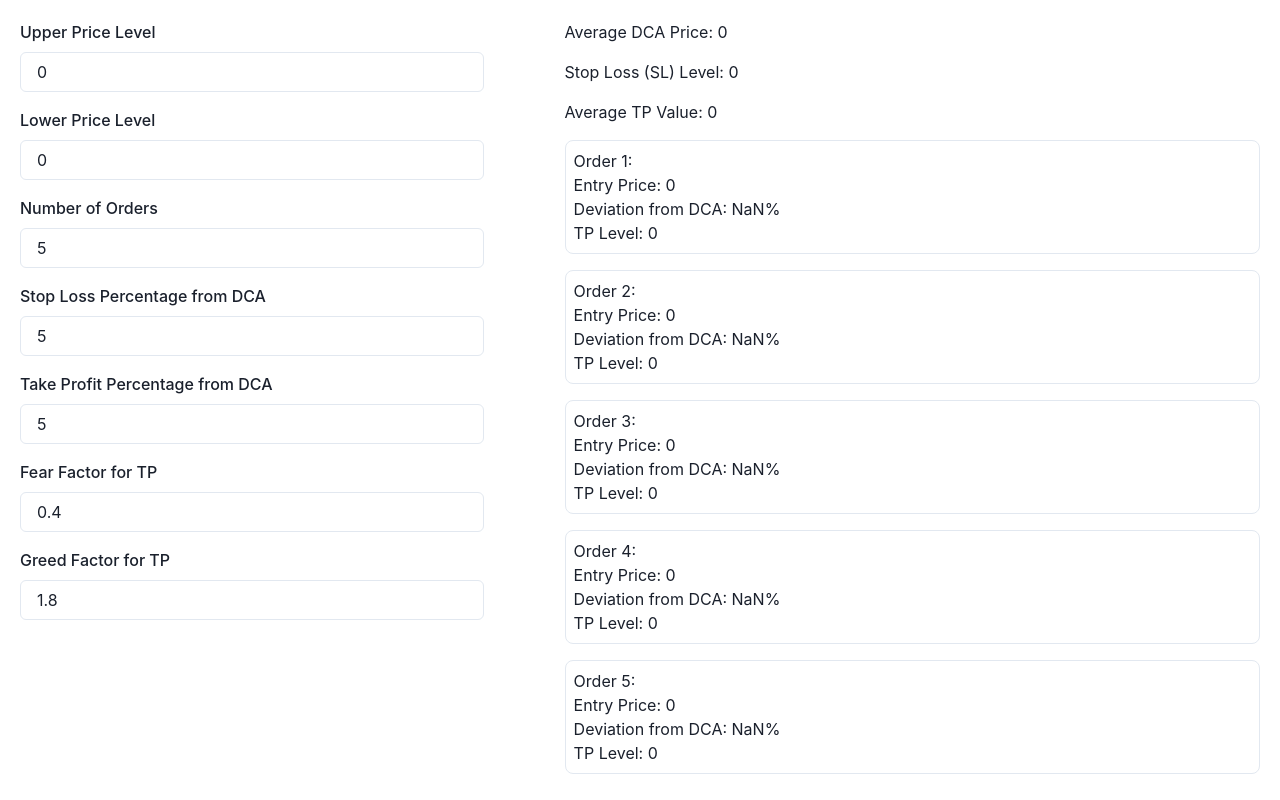
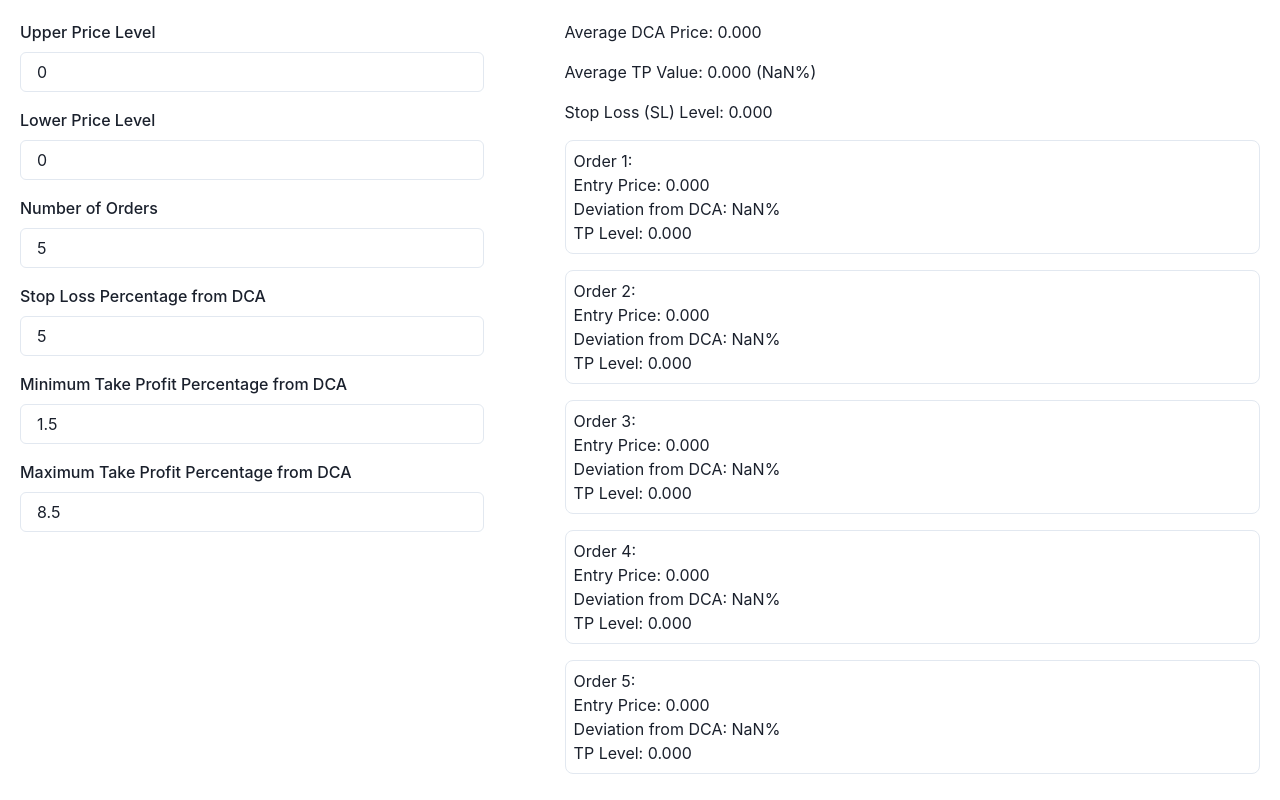
Before and after one commit to odubinkin/trading-calc, a React (Create React App) app: page / in a window 1280 px wide. Built offline with nearby package versions, Linux system fonts and the light colour scheme.

Commit message:
change TP calculation

```diff
--- a/src/pages/index.tsx
+++ b/src/pages/index.tsx
@@ -1,5 +1,8 @@
 import { useState, useEffect } from 'react';
 import { Box, FormControl, FormLabel, NumberInput, NumberInputField, VStack, Text, HStack, Divider } from '@chakra-ui/react';
+
+const DECIMALS = 3;
+const DECIMALS_PERCENTS = 2;
 
 // Function to calculate the DCA (Dollar-Cost Averaging) price
 const calculateDcaPrice = (entryPrices: number[]) => {
@@ -12,14 +15,12 @@ const calculateSlPrice = (dcaPrice: number, slPercentage: number) => {
 };
 
 // Function to calculate the Take Profit (TP) prices
-const calculateTpPrices = (dcaPrice: number, numOrders: number, tpPercentage: number, tpFearFactor: number, tpGreedFactor: number) => {
+const calculateTpPrices = (dcaPrice: number, numOrders: number, minTpPercentage: number, maxTpPercentage: number) => {
     const tpPrices = [];
-    const averageFactor = (tpFearFactor + tpGreedFactor) / 2;
-    const adjustmentFactor = tpPercentage / (averageFactor * 100);
+    const step = (maxTpPercentage - minTpPercentage) / (numOrders - 1);
     for (let i = 0; i < numOrders; i++) {
-        const factor = tpFearFactor + (tpGreedFactor - tpFearFactor) * (i / (numOrders - 1));
-        const tpAdjustedPercentage = adjustmentFactor * factor;
-        tpPrices.push(dcaPrice * (1 + tpAdjustedPercentage));
+        const tpPercentage = minTpPercentage + i * step;
+        tpPrices.push(dcaPrice * (1 + tpPercentage / 100));
     }
     return tpPrices;
 };
@@ -45,9 +46,8 @@ const TradingCalc = () => {
     const [lowerPrice, setLowerPrice] = useState<number>(0);
     const [numOrders, setNumOrders] = useState<number>(5);
     const [slPercentage, setSlPercentage] = useState<number>(5);
-    const [tpPercentage, setTpPercentage] = useState<number>(5);
-    const [tpFearFactor, setTpFearFactor] = useState<number>(0.4);
-    const [tpGreedFactor, setTpGreedFactor] = useState<number>(1.8);
+    const [minTpPercentage, setMinTpPercentage] = useState<number>(1.5);
+    const [maxTpPercentage, setMaxTpPercentage] = useState<number>(8.5);
 
     const [entryPrices, setEntryPrices] = useState<number[]>([]);
     const [dcaPrice, setDcaPrice] = useState<number>(0);
@@ -65,11 +65,11 @@ const TradingCalc = () => {
         const dca = calculateDcaPrice(prices);
         setDcaPrice(dca);
         setSlPrice(calculateSlPrice(dca, slPercentage));
-        const tp = calculateTpPrices(dca, numOrders, tpPercentage, tpFearFactor, tpGreedFactor);
+        const tp = calculateTpPrices(dca, numOrders, minTpPercentage, maxTpPercentage);
         setTpPrices(tp);
+        setAverageTp(calculateAverageTp(tp));
         setPercentageDiffs(calculatePercentageDiffs(prices, dca));
-        setAverageTp(calculateAverageTp(tp));
-    }, [upperPrice, lowerPrice, numOrders, slPercentage, tpPercentage, tpFearFactor, tpGreedFactor]);
+    }, [upperPrice, lowerPrice, numOrders, slPercentage, minTpPercentage, maxTpPercentage, averageTp]);
 
     return (
         <Box p={5}>
@@ -100,35 +100,29 @@ const TradingCalc = () => {
                         </NumberInput>
                     </FormControl>
                     <FormControl>
-                        <FormLabel>Take Profit Percentage from DCA</FormLabel>
-                        <NumberInput value={tpPercentage} onChange={(valueString) => setTpPercentage(parseFloat(valueString))} step={0.01} precision={2}>
+                        <FormLabel>Minimum Take Profit Percentage from DCA</FormLabel>
+                        <NumberInput value={minTpPercentage} onChange={(valueString) => setMinTpPercentage(parseFloat(valueString))} step={0.01} precision={2}>
                             <NumberInputField />
                         </NumberInput>
                     </FormControl>
                     <FormControl>
-                        <FormLabel>Fear Factor for TP</FormLabel>
-                        <NumberInput value={tpFearFactor} onChange={(valueString) => setTpFearFactor(parseFloat(valueString))} step={0.01} precision={2}>
-                            <NumberInputField />
-                        </NumberInput>
-                    </FormControl>
-                    <FormControl>
-                        <FormLabel>Greed Factor for TP</FormLabel>
-                        <NumberInput value={tpGreedFactor} onChange={(valueString) => setTpGreedFactor(parseFloat(valueString))} step={0.01} precision={2}>
+                        <FormLabel>Maximum Take Profit Percentage from DCA</FormLabel>
+                        <NumberInput value={maxTpPercentage} onChange={(valueString) => setMaxTpPercentage(parseFloat(valueString))} step={0.01} precision={2}>
                             <NumberInputField />
                         </NumberInput>
                     </FormControl>
                 </VStack>
                 <Divider orientation="vertical" />
                 <VStack spacing={4} width="60%" align="start">
-                    <Text>Average DCA Price: {dcaPrice}</Text>
-                    <Text>Stop Loss (SL) Level: {slPrice}</Text>
-                    <Text>Average TP Value: {averageTp}</Text>
+                    <Text>Average DCA Price: {dcaPrice.toFixed(DECIMALS)}</Text>
+                    <Text>Average TP Value: {averageTp.toFixed(DECIMALS)} ({((averageTp-dcaPrice)*100/dcaPrice).toFixed(DECIMALS_PERCENTS)}%)</Text>
+                    <Text>Stop Loss (SL) Level: {slPrice.toFixed(DECIMALS)}</Text>
                     {entryPrices.map((price, index) => (
                         <Box key={index} p={2} borderWidth="1px" borderRadius="lg" width="100%">
                             <Text>Order {index + 1}:</Text>
-                            <Text>Entry Price: {price}</Text>
-                            <Text>Deviation from DCA: {percentageDiffs[index].toFixed(2)}%</Text>
-                            <Text>TP Level: {tpPrices[index]}</Text>
+                            <Text>Entry Price: {price.toFixed(DECIMALS)}</Text>
+                            <Text>Deviation from DCA: {percentageDiffs[index].toFixed(DECIMALS_PERCENTS)}%</Text>
+                            <Text>TP Level: {tpPrices[index].toFixed(DECIMALS)}</Text>
                         </Box>
                     ))}
                 </VStack>
```
